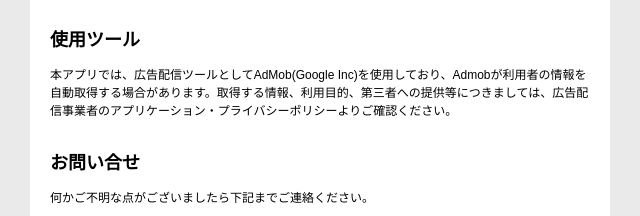
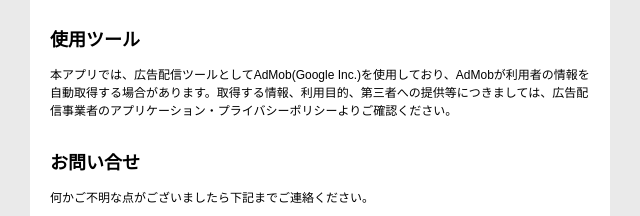
Before and after one commit to pphouse/kaitenzushi_kanji, a plain HTML site: page index.html in a window 1280 px wide. Shown: the part 351-567 px from the top of the page, 320-960 px from the left. Drawn offline with Linux system fonts and the light colour scheme.

Commit message:
Update index.html

```diff
--- a/index.html
+++ b/index.html
@@ -31,7 +31,7 @@ h2{
     <p>本アプリが利用者の個人情報を第三者へ提供することはありません。</p>
 
     <h2>使用ツール</h2>
-    <p>本アプリでは、広告配信ツールとしてAdMob(Google Inc)を使用しており、Admobが利用者の情報を自動取得する場合があります。取得する情報、利用目的、第三者への提供等につきましては、広告配信事業者のアプリケーション・プライバシーポリシーよりご確認ください。</p>
+    <p>本アプリでは、広告配信ツールとしてAdMob(Google Inc.)を使用しており、AdMobが利用者の情報を自動取得する場合があります。取得する情報、利用目的、第三者への提供等につきましては、広告配信事業者のアプリケーション・プライバシーポリシーよりご確認ください。</p>
 
     <h2>お問い合せ</h2>
     <p>何かご不明な点がございましたら下記までご連絡ください。</p>
```
